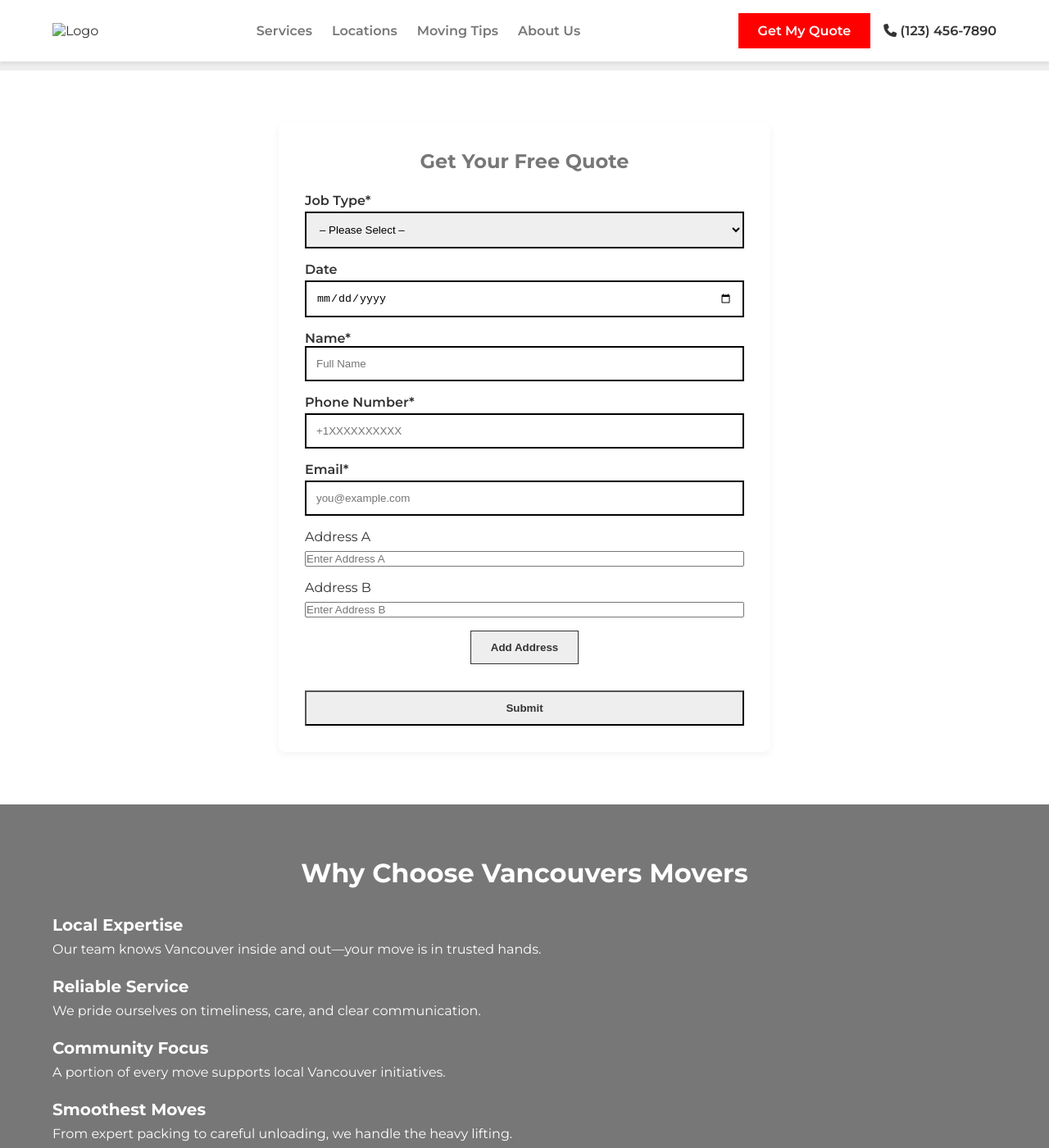
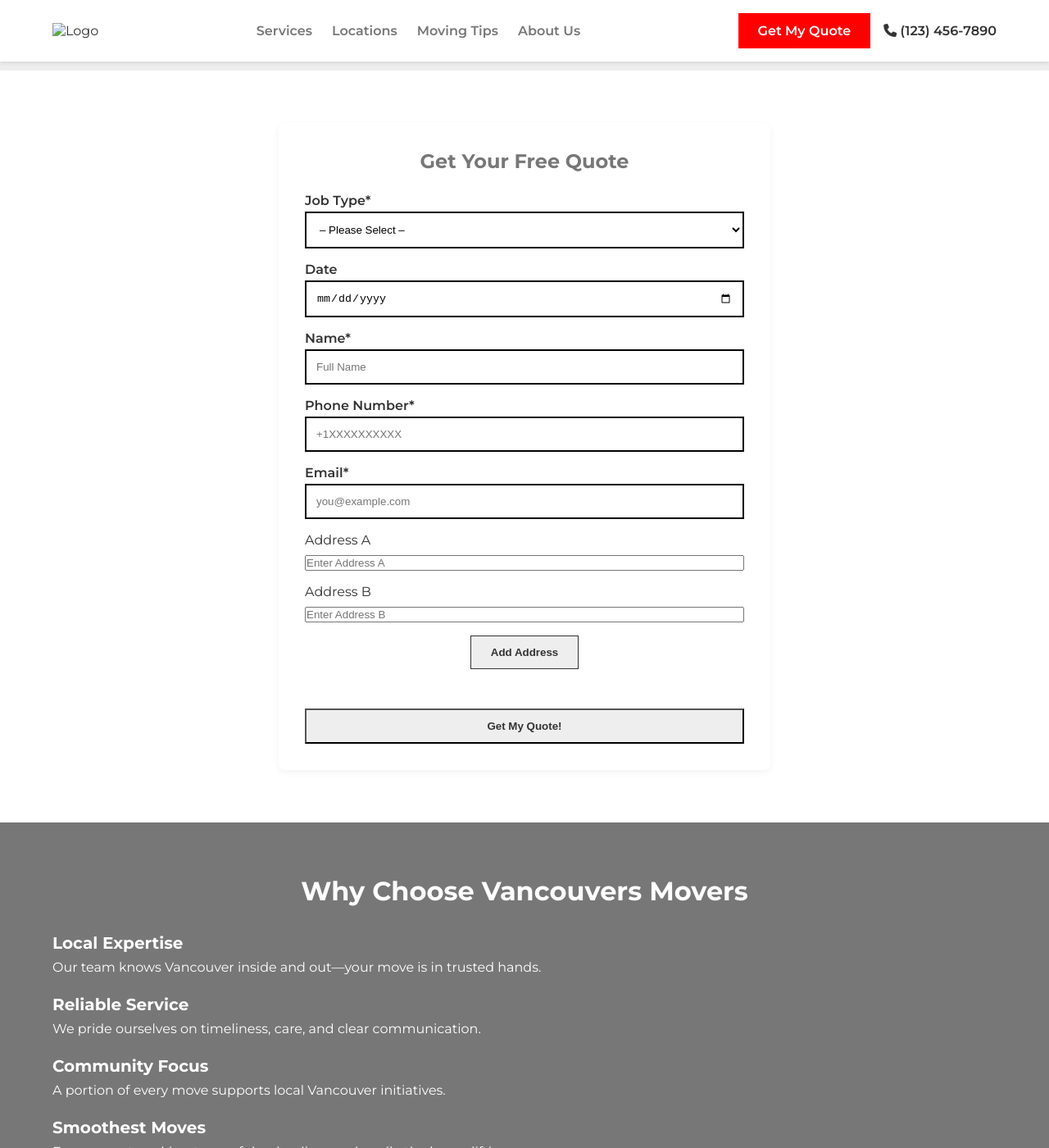
Before and after one commit to transamericanlogisticsgroup/brand-website-template, a Jekyll site: the page built from index.html, in a window 1280 px wide and 1400 px high, scrolled down 917 px. Shown: the whole window at 82% size. Built offline with Jekyll 4.4.1, drawn with Linux system fonts in a browser that asks for light colours.

Commit message:
Update quote.html

```diff
--- a/_includes/quote.html
+++ b/_includes/quote.html
@@ -16,16 +16,16 @@
     to { transform: rotate(360deg); }
   }
 
-  /* Add Address button: only bottom margin */
+  /* Add Address button: only bottom margin increased */
   #add-address {
     display: block;
-    margin: 0 auto 2rem;
+    margin: 0 auto 3rem; /* 3rem bottom for more separation */
     background: var(--secondary-bg);
     color: var(--text-color);
     border: 1px solid var(--text-color);
   }
 
-  /* Address group styling */
+  /* Address group styling: match other form-group styles */
   .address-group {
     margin-bottom: 1rem;
   }
@@ -34,20 +34,28 @@
     margin-bottom: 0.5rem;
   }
   .address-input {
-    display: flex;
-    align-items: center;
+    position: relative;
   }
   .address-input input {
-    flex: 1;
+    width: 100%;
+    padding-right: 2em; /* space for delete button */
   }
   .address-input .delete-address {
-    margin-left: 0.5rem;
+    position: absolute;
+    top: 50%;
+    right: 0.5rem;
+    transform: translateY(-50%);
     background: transparent;
     border: none;
     font-size: 1.2rem;
     color: var(--error-color);
     cursor: pointer;
     display: none; /* show only when 3+ addresses */
+  }
+
+  /* Make job-type select background white */
+  #job-type {
+    background: #fff;
   }
 </style>
 
@@ -86,14 +94,14 @@
         </div>
 
         <!-- Date -->
-        <div class="form-group">
+        <div class="form-group" id="date-group">
           <label for="date">Date</label>
           <input type="date" id="date" name="date" required />
         </div>
 
         <!-- Name -->
         <div class="form-group">
-          <label for="name">Name*</nlabel>
+          <label for="name">Name*</label>
           <input type="text" id="name" name="name" placeholder="Full Name" required />
         </div>
 
@@ -130,7 +138,7 @@
 
         <!-- Submit -->
         <button type="submit" class="btn" style="width:100%; background: var(--secondary-bg); color: var(--text-color);">
-          Submit
+          Get My Quote!
         </button>
       </form>
 
@@ -190,10 +205,8 @@
     const group = document.createElement('div');
     group.className = 'address-group';
     const label = document.createElement('label');
-    const wrapper = document.createElement('div');
-    wrapper.className = 'address-input';
-    const input = document.createElement('input');
-    input.type = 'text'; input.name = 'Addresses'; input.required = true;
+    const wrapper = document.createElement('div'); wrapper.className = 'address-input';
+    const input = document.createElement('input'); input.type = 'text'; input.name = 'Addresses'; input.required = true;
     const btn = document.createElement('button'); btn.type = 'button'; btn.className = 'delete-address'; btn.innerHTML = '&times;';
     wrapper.append(input, btn);
     group.append(label, wrapper);
```
Also changed, not shown: other parts of _includes/quote.html (+7 -0 lines).
